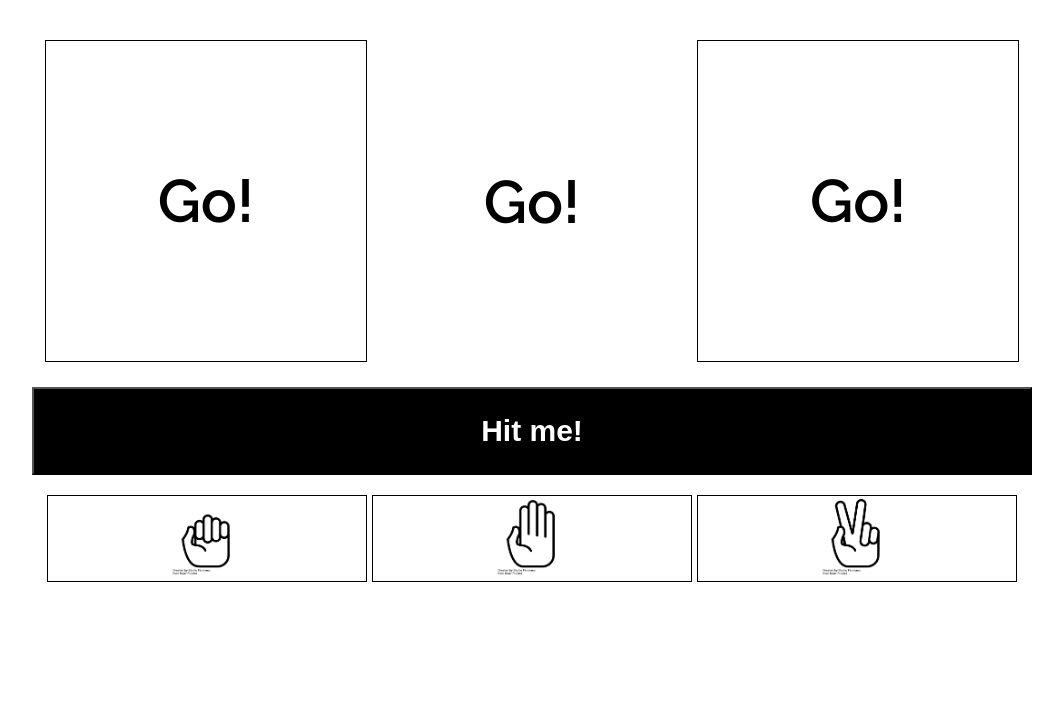
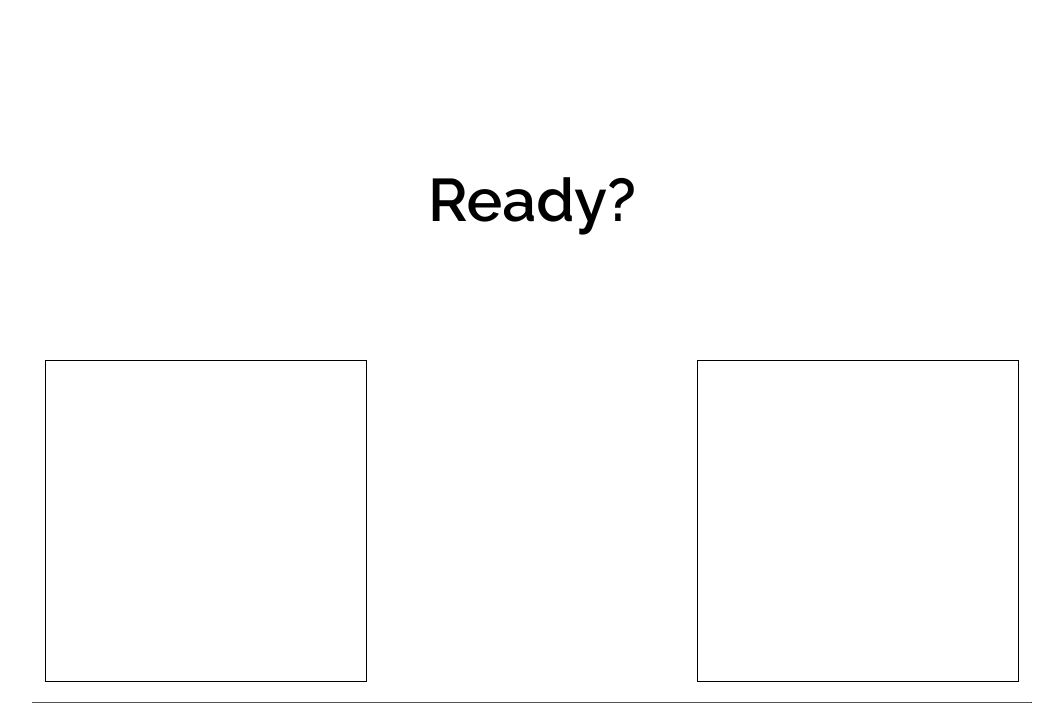
Before and after one commit to charliefurniss/rockpaperscissors, a PHP site: page / in a window 1280 px wide. Shown: the part 95-798 px from the top of the page, without its empty margins (108-1171 px from the left). Before the commit the page ends 677 px from the top, so only its background shows below. Run offline with PHP 8.4, Linux system fonts and the light colour scheme; some libraries are stand-ins or nearby versions; some web fonts are replaced.

Commit message:
introducing gameplay, with player and computer icons appearing with player click

```diff
--- a/css/styles.css
+++ b/css/styles.css
@@ -103,6 +103,12 @@ header h1 {
 
 }
 
+.icon {
+
+	width: 75%;
+
+}
+
 .simple-border {
 
 	border: 1px solid black;
--- a/index.html
+++ b/index.html
@@ -20,14 +20,14 @@
 		</div> -->
 
 		<div id="gameplay-area" class="row">
-			<div id="computer-area" class="game-area game-area-icon simple-border">
-				<span class="countdown">Go!</span>
+			<div class="game-area game-area-icon simple-border">
+				<img class="icon" src={{game.playerIconURL}}>
 			</div>
 			<div id="countdown-area" class="game-area game-area-number">
-				<span class="countdown">Go!</span>
+				<span class="countdown">{{game.message}}</span>
 			</div>
-			<div id="player-area" class="game-area game-area-icon simple-border">
-				<span class="countdown">Go!</span>
+			<div class="game-area game-area-icon simple-border">
+				<img class="icon" src={{game.computerIconURL}}>
 			</div>
 		</div>
 
--- a/js/gameController.js
+++ b/js/gameController.js
@@ -5,28 +5,69 @@ function GameController(){
 
 	var self = this;
 
-	this.startGame = function(){
+	self.message = "Ready?";
+	self.playerIconURL = "";
+	self.computerIconURL = "";
 
-		console.log("start game");
+
+
+	self.init = function(){
+
+		self.message = "Go!";
+
+		startGame();
 
 	}
 
-	this.selectRock = function(){
+	function startGame(){
 
-		console.log("rock");
+		//show player button choice
 
 	}
 
-	this.selectPaper = function(){
+	function computerTurn() {
 
-		console.log("paper");
+		var iconArray = ["rock", "paper", "scissors"];
+
+		var number = Math.floor(((Math.random() * 3)));
+
+		self.computerIconURL = "images/" + iconArray[number] + ".png";
 
 	}
 
-	this.selectScissors = function(){
-
-		console.log("scissors");
-
+	self.selectRock = function(){
+		self.playerIconURL = "images/rock.png";
+		computerTurn();
 	}
 
+	self.selectPaper = function(){
+		self.playerIconURL = "images/paper.png";
+		computerTurn();
+	}
+
+	self.selectScissors = function(){
+		self.playerIconURL = "images/scissors.png";
+		computerTurn();
+	}
+
+	// function startCountdown(){
+
+	// 	var countdownArray = ["3", "2", "1", "Go!"];
+	// 	var i = 0;
+
+	// 	function startLoop(){
+	// 		setTimeout(function(){
+	// 			if(i < countdownArray.length){
+	// 				this.countdown = countdownArray[i];
+	// 				i++;
+	// 				startLoop();
+	// 			}
+
+	// 		}, 1000);
+	// 	}
+
+	// 	startLoop();
+
+	// }
+
 }
```
